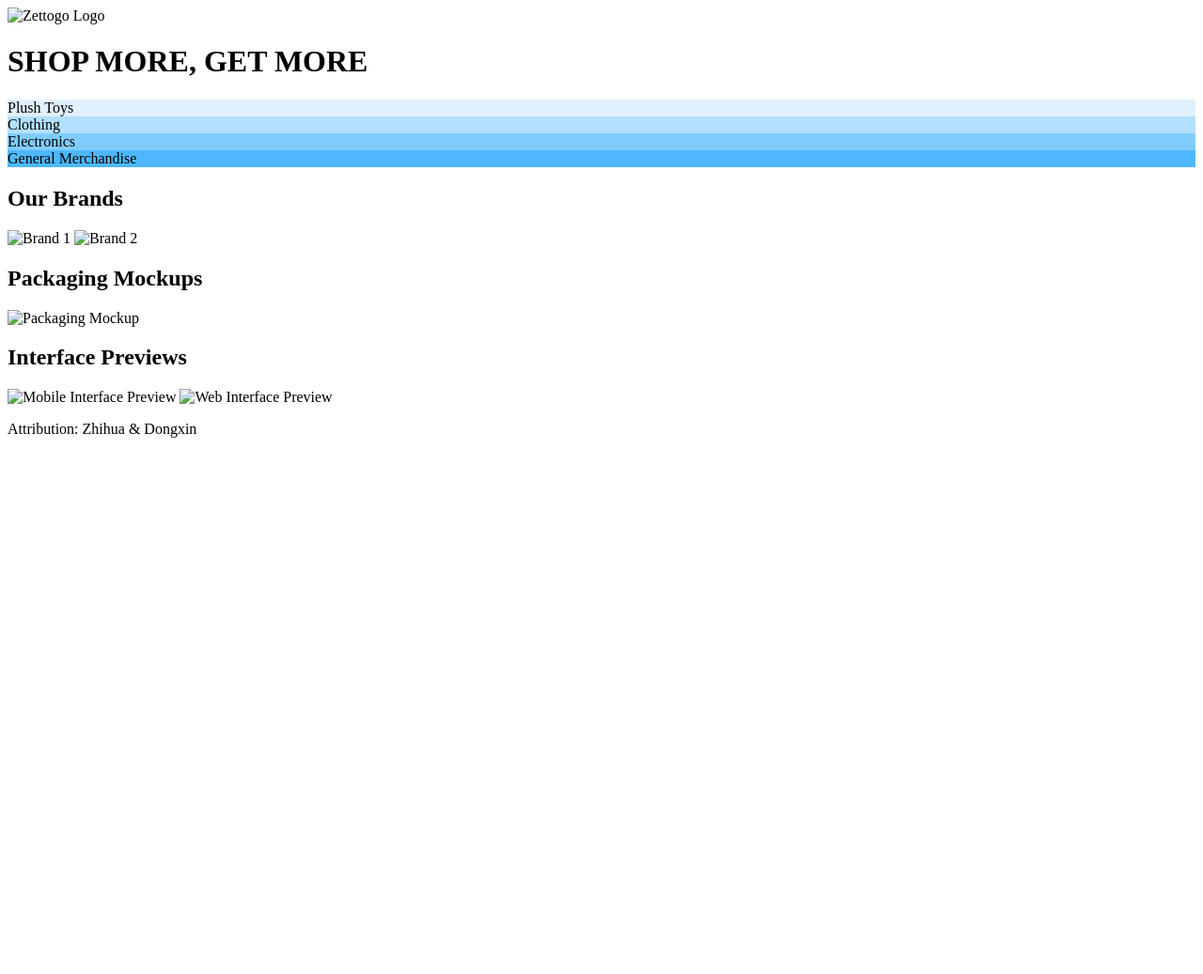
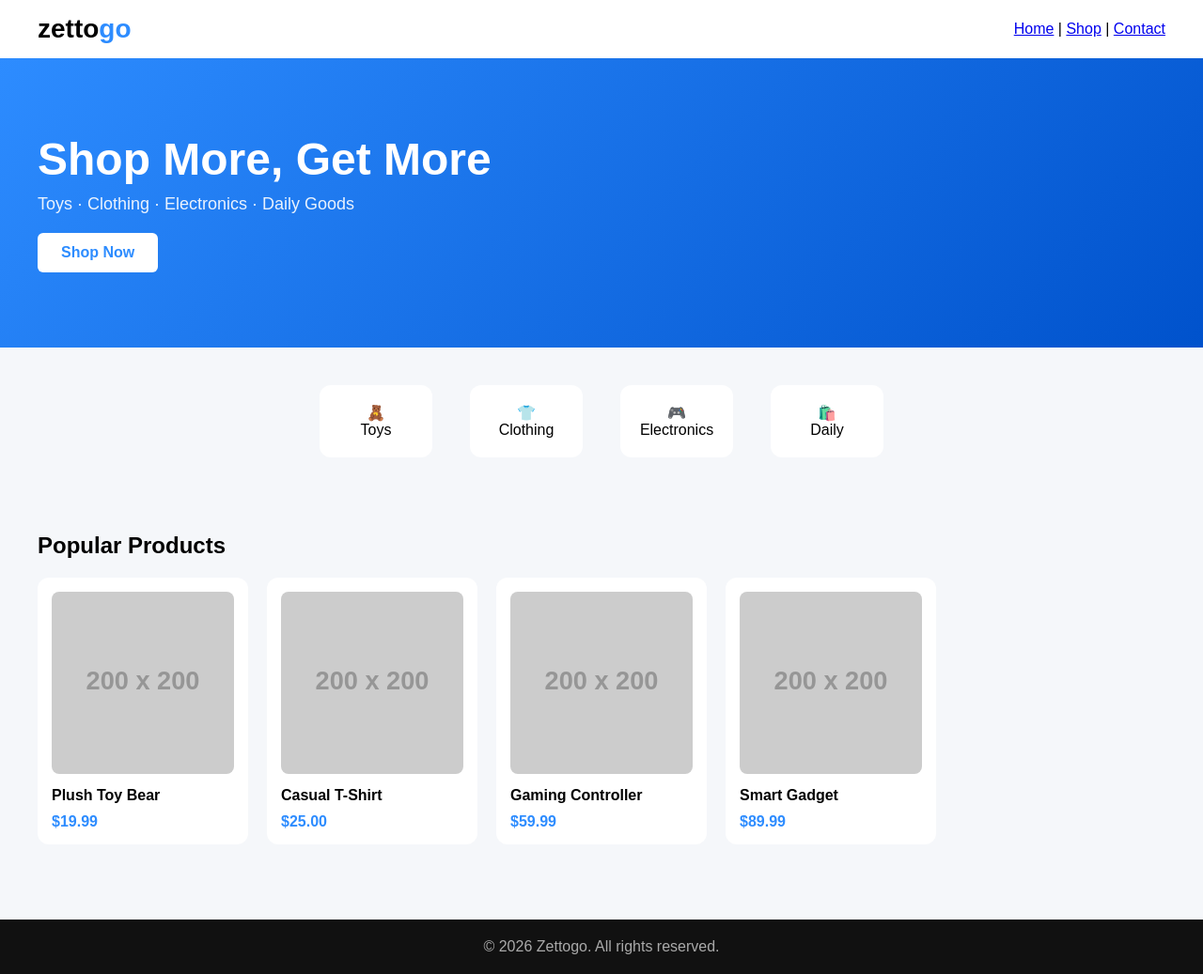
Before and after one commit to mmxc2026/zettogo, a plain HTML site: page index.html in a window 1280 px wide. Shown: the whole page at 94% size. Before the commit the page ends 800 px from the top, so only its background shows below. Drawn offline with Linux system fonts and the light colour scheme; placeholder pictures from the web are drawn by us.

Commit message:
Revamp index.html with new layout and styles
Updated the HTML structure and added styling for the e-commerce layout.

```diff
--- a/index.html
+++ b/index.html
@@ -1,46 +1,227 @@
 <!DOCTYPE html>
 <html lang="en">
 <head>
-    <meta charset="UTF-8">
-    <meta name="viewport" content="width=device-width, initial-scale=1.0">
-    <title>Zettogo E-commerce</title>
-    <link rel="stylesheet" href="styles.css">
+<meta charset="UTF-8">
+<title>Zettogo</title>
+<meta name="viewport" content="width=device-width, initial-scale=1.0">
+
+<style>
+*{
+    margin:0;
+    padding:0;
+    box-sizing:border-box;
+    font-family:Arial, sans-serif;
+}
+
+body{
+    background:#f5f7fa;
+}
+
+/* NAV */
+.navbar{
+    display:flex;
+    justify-content:space-between;
+    align-items:center;
+    padding:15px 40px;
+    background:#fff;
+    box-shadow:0 2px 10px rgba(0,0,0,0.05);
+}
+
+.logo{
+    font-size:28px;
+    font-weight:bold;
+}
+
+.logo span{
+    color:#2d8cff;
+}
+
+/* HERO */
+.hero{
+    background:linear-gradient(135deg,#2d8cff,#0052cc);
+    color:#fff;
+    padding:80px 40px;
+    display:flex;
+    justify-content:space-between;
+    align-items:center;
+}
+
+.hero h1{
+    font-size:48px;
+    margin-bottom:10px;
+}
+
+.hero p{
+    font-size:18px;
+    opacity:0.9;
+}
+
+.btn{
+    display:inline-block;
+    margin-top:20px;
+    padding:12px 25px;
+    background:#fff;
+    color:#2d8cff;
+    border-radius:6px;
+    text-decoration:none;
+    font-weight:bold;
+}
+
+/* CATEGORY */
+.categories{
+    display:flex;
+    justify-content:center;
+    gap:40px;
+    margin:40px 0;
+}
+
+.category{
+    background:#fff;
+    padding:20px;
+    border-radius:12px;
+    text-align:center;
+    width:120px;
+    transition:0.3s;
+}
+
+.category:hover{
+    transform:translateY(-5px);
+}
+
+.category img{
+    width:40px;
+    margin-bottom:10px;
+}
+
+/* PRODUCTS */
+.products{
+    padding:40px;
+}
+
+.products h2{
+    margin-bottom:20px;
+}
+
+.grid{
+    display:grid;
+    grid-template-columns:repeat(auto-fill,minmax(200px,1fr));
+    gap:20px;
+}
+
+.card{
+    background:#fff;
+    border-radius:12px;
+    padding:15px;
+    transition:0.3s;
+}
+
+.card:hover{
+    transform:translateY(-5px);
+}
+
+.card img{
+    width:100%;
+    border-radius:8px;
+}
+
+.card h3{
+    font-size:16px;
+    margin:10px 0;
+}
+
+.price{
+    color:#2d8cff;
+    font-weight:bold;
+}
+
+/* FOOTER */
+.footer{
+    background:#111;
+    color:#aaa;
+    text-align:center;
+    padding:20px;
+    margin-top:40px;
+}
+</style>
+
 </head>
+
 <body>
-    <header>
-        <img src="zettogo-logo.png" alt="Zettogo Logo">
-        <h1>SHOP MORE, GET MORE</h1>
-    </header>
-    <main>
-        <section class="categories">
-            <div class="category-card" style="background-color: #e0f0ff;">Plush Toys</div>
-            <div class="category-card" style="background-color: #b3e0ff;">Clothing</div>
-            <div class="category-card" style="background-color: #80ccff;">Electronics</div>
-            <div class="category-card" style="background-color: #4db8ff;">General Merchandise</div>
-        </section>
-        <section class="branding">
-            <h2>Our Brands</h2>
-            <div class="brand-logos">
-                <!-- Add brand logos here -->
-                <img src="brand1-logo.png" alt="Brand 1">
-                <img src="brand2-logo.png" alt="Brand 2">
-            </div>
-        </section>
-        <section class="packaging">
-            <h2>Packaging Mockups</h2>
-            <img src="packaging-mockup.png" alt="Packaging Mockup">
-        </section>
-        <section class="previews">
-            <h2>Interface Previews</h2>
-            <div class="preview">
-                <img src="mobile-preview.png" alt="Mobile Interface Preview">
-                <img src="web-preview.png" alt="Web Interface Preview">
-            </div>
-        </section>
-    </main>
-    <footer>
-        <p>Attribution: Zhihua & Dongxin</p>
-    </footer>
-    <script src="script.js"></script>
+
+<!-- NAV -->
+<div class="navbar">
+    <div class="logo">zetto<span>go</span></div>
+    <div>
+        <a href="#">Home</a> |
+        <a href="#">Shop</a> |
+        <a href="#">Contact</a>
+    </div>
+</div>
+
+<!-- HERO -->
+<div class="hero">
+    <div>
+        <h1>Shop More, Get More</h1>
+        <p>Toys · Clothing · Electronics · Daily Goods</p>
+        <a href="#" class="btn">Shop Now</a>
+    </div>
+</div>
+
+<!-- CATEGORY -->
+<div class="categories">
+    <div class="category">
+        🧸
+        <p>Toys</p>
+    </div>
+    <div class="category">
+        👕
+        <p>Clothing</p>
+    </div>
+    <div class="category">
+        🎮
+        <p>Electronics</p>
+    </div>
+    <div class="category">
+        🛍️
+        <p>Daily</p>
+    </div>
+</div>
+
+<!-- PRODUCTS -->
+<div class="products">
+    <h2>Popular Products</h2>
+
+    <div class="grid">
+        <div class="card">
+            <img src="https://via.placeholder.com/200">
+            <h3>Plush Toy Bear</h3>
+            <div class="price">$19.99</div>
+        </div>
+
+        <div class="card">
+            <img src="https://via.placeholder.com/200">
+            <h3>Casual T-Shirt</h3>
+            <div class="price">$25.00</div>
+        </div>
+
+        <div class="card">
+            <img src="https://via.placeholder.com/200">
+            <h3>Gaming Controller</h3>
+            <div class="price">$59.99</div>
+        </div>
+
+        <div class="card">
+            <img src="https://via.placeholder.com/200">
+            <h3>Smart Gadget</h3>
+            <div class="price">$89.99</div>
+        </div>
+    </div>
+</div>
+
+<!-- FOOTER -->
+<div class="footer">
+    © 2026 Zettogo. All rights reserved.
+</div>
+
 </body>
 </html>
```
